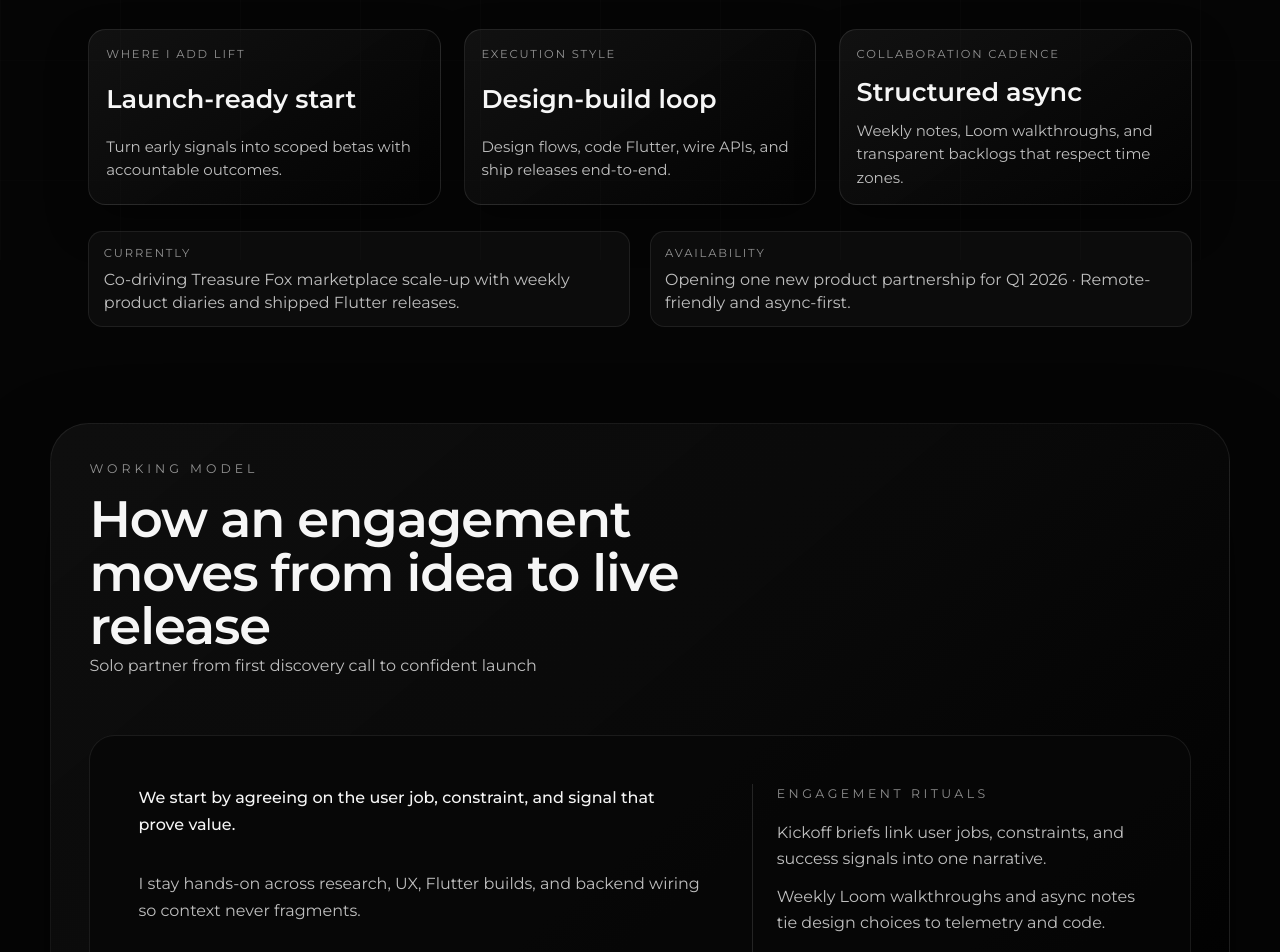
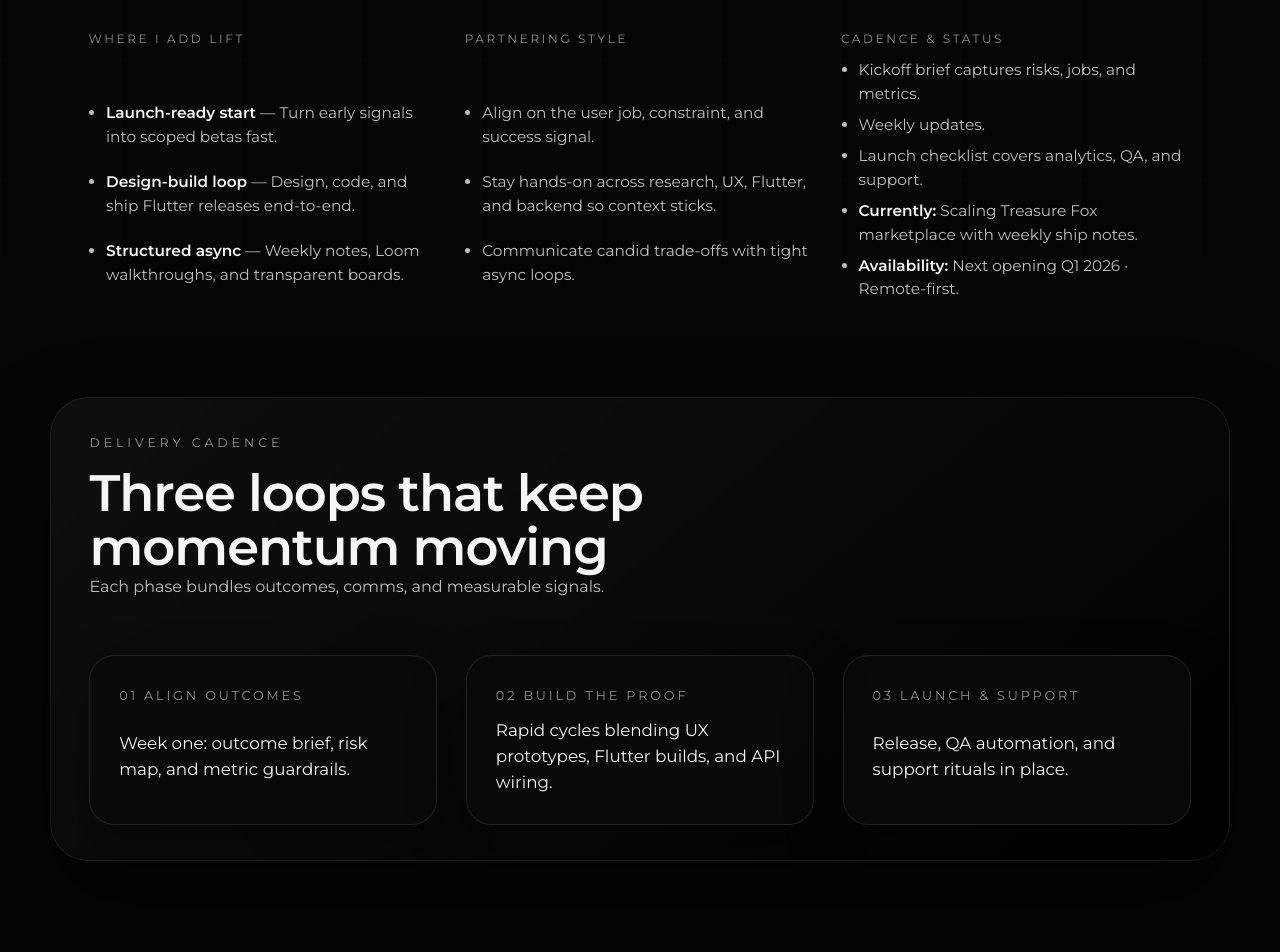
Before and after one commit to aatikakhan/aatikakhan.github.io, a React (Vite) app: page / in a window 1280 px wide. Shown: the part 540-1492 px from the top of the page. Built offline with nearby package versions, Linux system fonts and the light colour scheme.

Commit message:
another trial for design

```diff
--- a/src/App.css
+++ b/src/App.css
@@ -263,130 +263,83 @@ button {
   margin-top: clamp(1rem, 3vw, 1.6rem);
   display: grid;
   gap: clamp(1rem, 3vw, 1.6rem);
+  grid-template-columns: repeat(auto-fit, minmax(260px, 1fr));
 }
 
-.hero__highlights {
+.hero__points {
   display: grid;
-  grid-template-columns: repeat(auto-fit, minmax(220px, 1fr));
-  gap: clamp(0.9rem, 2.4vw, 1.4rem);
+  gap: 0.6rem;
 }
 
-.hero-highlight {
-  display: grid;
-  gap: 0.4rem;
-  padding: 0.95rem 1.05rem;
-  border-radius: 1.1rem;
-  border: 1px solid rgba(255, 255, 255, 0.1);
-  background: linear-gradient(145deg, rgba(255, 255, 255, 0.05) 0%, rgba(0, 0, 0, 0.35) 100%);
-  box-shadow: 0 18px 40px rgba(0, 0, 0, 0.35);
-  transition: transform 180ms ease, border-color 180ms ease, box-shadow 180ms ease;
-}
-
-.hero-highlight:hover {
-  transform: translateY(-2px);
-  border-color: rgba(255, 255, 255, 0.2);
-  box-shadow: 0 22px 48px rgba(0, 0, 0, 0.4);
-}
-
-.hero-highlight__label {
-  font-size: 0.72rem;
-  letter-spacing: 0.16em;
+.hero__section-label {
+  font-size: 0.75rem;
+  letter-spacing: 0.22em;
   text-transform: uppercase;
   color: var(--text-tertiary);
 }
 
-.hero-highlight__title {
-  font-size: clamp(1.35rem, 2vw, 1.7rem);
+.hero__list {
+  margin: 0;
+  padding-left: 1.1rem;
+  display: grid;
+  gap: 0.45rem;
+  list-style: disc;
+  color: var(--text-secondary);
+  font-size: 0.96rem;
+  line-height: 1.55;
+}
+
+.hero__list li strong {
+  color: var(--text-primary);
   font-weight: 600;
 }
 
-.hero-highlight__caption {
-  margin: 0;
-  font-size: 0.94rem;
-  line-height: 1.55;
-  color: var(--text-secondary);
+.approach-grid {
+  display: grid;
+  grid-template-columns: repeat(auto-fit, minmax(220px, 1fr));
+  gap: clamp(1.2rem, 2.8vw, 1.8rem);
 }
 
-.hero__signals {
+.approach-card {
   display: grid;
-  grid-template-columns: repeat(auto-fit, minmax(220px, 1fr));
-  gap: clamp(0.8rem, 2.2vw, 1.2rem);
+  gap: 0.7rem;
+  padding: clamp(1.3rem, 2.4vw, 1.8rem);
+  border-radius: var(--radius-md);
+  border: 1px solid rgba(255, 255, 255, 0.1);
+  background: rgba(10, 10, 10, 0.82);
+  box-shadow: 0 26px 55px rgba(0, 0, 0, 0.38);
 }
 
-.hero__signal {
-  padding: 0.75rem 0.9rem;
-  border-radius: 0.9rem;
-  border: 1px solid rgba(255, 255, 255, 0.08);
-  background: rgba(255, 255, 255, 0.03);
-  display: grid;
-  gap: 0.3rem;
-}
-
-.hero__signal-label {
-  font-size: 0.72rem;
-  letter-spacing: 0.16em;
+.approach-card__stage {
+  font-size: 0.8rem;
+  letter-spacing: 0.22em;
   text-transform: uppercase;
   color: var(--text-tertiary);
 }
 
-.hero__signal p {
+.approach-card__summary {
   margin: 0;
-  color: var(--text-secondary);
-  line-height: 1.45;
+  color: var(--text-primary);
+  font-size: 1.05rem;
+  line-height: 1.55;
 }
 
-.about__grid {
-  display: grid;
-  grid-template-columns: minmax(0, 1.45fr) minmax(0, 1fr);
-  gap: clamp(2rem, 4vw, 3rem);
-  padding: clamp(2.2rem, 4vw, 3rem);
-  border-radius: var(--radius-md);
-  background: rgba(8, 8, 8, 0.72);
-  border: 1px solid rgba(255, 255, 255, 0.08);
+.approach-card__signals {
+  margin: 0;
+  padding: 0;
+  list-style: none;
+  display: flex;
+  flex-wrap: wrap;
+  gap: 0.5rem;
 }
 
-.about__story {
-  display: grid;
-  gap: 1.1rem;
-}
-
-.about__story p {
-  margin: 0;
+.approach-card__signals li {
+  padding: 0.3rem 0.6rem;
+  border-radius: 999px;
+  background: rgba(255, 255, 255, 0.08);
+  font-size: 0.82rem;
+  letter-spacing: 0.05em;
   color: var(--text-secondary);
-  line-height: 1.7;
-}
-
-.about__story p:first-of-type {
-  color: var(--text-primary);
-  font-weight: 500;
-}
-
-.about__outline {
-  position: relative;
-  display: grid;
-  gap: 1rem;
-  padding-left: 1.5rem;
-  border-left: 1px solid rgba(255, 255, 255, 0.12);
-}
-
-.about__outline-label {
-  font-size: 0.78rem;
-  text-transform: uppercase;
-  letter-spacing: 0.28em;
-  color: var(--text-tertiary);
-}
-
-.about__outline ul {
-  margin: 0;
-  padding: 0;
-  display: grid;
-  gap: 0.8rem;
-  list-style: none;
-}
-
-.about__outline li {
-  color: var(--text-secondary);
-  line-height: 1.6;
 }
 
 .principles-grid {
@@ -875,13 +828,14 @@ button {
   }
 
   .hero__layout,
-  .about__grid,
+  .approach-grid,
   .experience-item {
     grid-template-columns: minmax(0, 1fr);
   }
 
   .hero__insights {
     gap: 1.2rem;
+    grid-template-columns: minmax(0, 1fr);
   }
 }
 
--- a/src/App.jsx
+++ b/src/App.jsx
@@ -6,6 +6,7 @@ import {
   about,
   principles,
   specialties,
+  approachStages,
   experiences,
   projects,
   skills,
@@ -137,26 +138,39 @@ function App() {
                   <FiArrowUpRight aria-hidden="true" /> Book a discovery call
                 </a>
               </Motion.div>
-              <Motion.div className="hero__insights" variants={fadeUp}>
-                <Motion.div className="hero__highlights" variants={stagger}>
-                  {hero.highlights.map((item) => (
-                    <Motion.div key={item.label} className="hero-highlight" variants={fadeUp}>
-                      <span className="hero-highlight__label">{item.label}</span>
-                      <span className="hero-highlight__title">{item.value}</span>
-                      {item.description ? <p className="hero-highlight__caption">{item.description}</p> : null}
-                    </Motion.div>
-                  ))}
+              <Motion.div className="hero__insights" variants={stagger}>
+                <Motion.div className="hero__points" variants={fadeUp}>
+                  <span className="hero__section-label">Where I add lift</span>
+                  <ul className="hero__list">
+                    {hero.highlights.map((item) => (
+                      <li key={item.label}>
+                        <strong>{item.value}</strong> — {item.description}
+                      </li>
+                    ))}
+                  </ul>
                 </Motion.div>
-                <div className="hero__signals">
-                  <div className="hero__signal">
-                    <span className="hero__signal-label">Currently</span>
-                    <p>Co-driving Treasure Fox marketplace scale-up with weekly product diaries and shipped Flutter releases.</p>
-                  </div>
-                  <div className="hero__signal hero__signal--availability">
-                    <span className="hero__signal-label">Availability</span>
-                    <p>Opening one new product partnership for Q1 2026 · Remote-friendly and async-first.</p>
-                  </div>
-                </div>
+                <Motion.div className="hero__points" variants={fadeUp}>
+                  <span className="hero__section-label">Partnering style</span>
+                  <ul className="hero__list">
+                    {about.paragraphs.map((paragraph) => (
+                      <li key={paragraph}>{paragraph}</li>
+                    ))}
+                  </ul>
+                </Motion.div>
+                <Motion.div className="hero__points" variants={fadeUp}>
+                  <span className="hero__section-label">Cadence & status</span>
+                  <ul className="hero__list">
+                    {about.rituals.map((item) => (
+                      <li key={item}>{item}</li>
+                    ))}
+                    <li>
+                      <strong>Currently:</strong> {hero.status.current}
+                    </li>
+                    <li>
+                      <strong>Availability:</strong> {hero.status.availability}
+                    </li>
+                  </ul>
+                </Motion.div>
               </Motion.div>
             </Motion.div>
           </div>
@@ -165,24 +179,24 @@ function App() {
         <section id="approach" className="section section--accent">
           <Motion.div initial="hidden" whileInView="visible" viewport={{ once: true, amount: 0.2 }} variants={stagger}>
             <SectionTitle
-              kicker="Working model"
-              title="How an engagement moves from idea to live release"
-              description={about.tagline}
+              kicker="Delivery cadence"
+              title="Three loops that keep momentum moving"
+              description="Each phase bundles outcomes, comms, and measurable signals."
             />
-            <div className="about__grid">
-              <Motion.div className="about__story" variants={fadeUp}>
-                {about.paragraphs.map((paragraph) => (
-                  <p key={paragraph}>{paragraph}</p>
-                ))}
-              </Motion.div>
-              <Motion.div className="about__outline" variants={fadeUp}>
-                <span className="about__outline-label">Engagement rituals</span>
-                <ul>
-                  <li>Kickoff briefs link user jobs, constraints, and success signals into one narrative.</li>
-                  <li>Weekly Loom walkthroughs and async notes tie design choices to telemetry and code.</li>
-                  <li>Launch checklists cover analytics dashboards, QA automation, and support follow-ups.</li>
-                </ul>
-              </Motion.div>
+            <div className="approach-grid">
+              {approachStages.map((stage) => (
+                <Motion.article
+                  key={stage.title}
+                  className="approach-card"
+                  variants={fadeUp}
+                  whileHover={surfaceMotion.whileHover}
+                  transition={surfaceMotion.transition}
+                >
+                  <span className="approach-card__stage">{stage.title}</span>
+                  <p className="approach-card__summary">{stage.summary}</p>
+
+                </Motion.article>
+              ))}
             </div>
           </Motion.div>
         </section>
@@ -234,11 +248,6 @@ function App() {
                 >
                   <h3>{item.title}</h3>
                   <p>{item.blurb}</p>
-                  <div className="specialty-deliverables">
-                    {item.deliverables.map((deliverable) => (
-                      <Pill key={deliverable}>{deliverable}</Pill>
-                    ))}
-                  </div>
                 </Motion.article>
               ))}
             </div>
--- a/src/content.js
+++ b/src/content.js
@@ -9,32 +9,41 @@ export const hero = {
   name: 'Aatika Khan',
   title: 'Product-First Mobile Consultant',
   statement:
-    'I operate as a solo developer for founders who need ideas shaped, built, and launched without adding headcount.',
+    'I operate as a solo Flutter partner for founders who need ideas shaped, built, and launched without adding headcount.',
   highlights: [
     {
       label: 'Where I add lift',
       value: 'Launch-ready start',
-      description: 'Turn early signals into scoped betas with accountable outcomes.',
+      description: 'Turn early signals into scoped betas fast.',
     },
     {
       label: 'Execution style',
       value: 'Design-build loop',
-      description: 'Design flows, code Flutter, wire APIs, and ship releases end-to-end.',
+      description: 'Design, code, and ship Flutter releases end-to-end.',
     },
     {
       label: 'Collaboration cadence',
       value: 'Structured async',
-      description: 'Weekly notes, Loom walkthroughs, and transparent backlogs that respect time zones.',
+      description: 'Weekly notes, Loom walkthroughs, and transparent boards.',
     },
   ],
+  status: {
+    current: 'Scaling Treasure Fox marketplace with weekly ship notes.',
+    availability: 'Next opening Q1 2026 · Remote-first.',
+  },
 }
 
 export const about = {
   tagline: 'Solo partner from first discovery call to confident launch',
   paragraphs: [
-    'We start by agreeing on the user job, constraint, and signal that prove value.',
-    'I stay hands-on across research, UX, Flutter builds, and backend wiring so context never fragments.',
-    'Expect candid trade-offs, tight async updates, and the energy of someone who loves shipping products.',
+    'Align on the user job, constraint, and success signal.',
+    'Stay hands-on across research, UX, Flutter, and backend so context sticks.',
+    'Communicate candid trade-offs with tight async loops.',
+  ],
+  rituals: [
+    'Kickoff brief captures risks, jobs, and metrics.',
+    'Weekly updates.',
+    'Launch checklist covers analytics, QA, and support.',
   ],
 }
 
@@ -50,7 +59,7 @@ export const principles = [
     signals: ['Discovery sprints', 'Instrumented pilots'],
   },
   {
-    title: 'Ship with telemetry',
+    title: 'Ship as per your need',
     description: 'Releases include analytics, QA automation, and support runbooks by default.',
     signals: ['Launch runbooks', 'Dashboards & alerts'],
   },
@@ -64,18 +73,33 @@ export const principles = [
 export const specialties = [
   {
     title: 'Discovery to delivery',
-    blurb: 'Align outcomes, map journeys, and turn insight into a focused backlog.',
-    deliverables: ['Opportunity sizing', 'Experience mapping', 'Delivery cadences'],
+    blurb: 'Set the goal, plan the work, and keep the releases on track.',
   },
   {
     title: 'Experience craft',
-    blurb: 'Build flows, systems, and content that keep multi-platform products cohesive.',
-    deliverables: ['Design system ops', 'Motion & microcopy', 'Accessibility checks'],
+    blurb: 'Shape clear flows and tidy interfaces your customers understand.',
   },
   {
     title: 'Reliability & momentum',
-    blurb: 'Ship resilient Flutter apps with automation and telemetry wired in.',
-    deliverables: ['CI/CD guardrails', 'Product telemetry', 'Launch playbooks'],
+    blurb: 'Ship Flutter apps with checks, automation, and signals built in.',
+  },
+]
+
+export const approachStages = [
+  {
+    title: '01 Align outcomes',
+    summary: 'Week one: outcome brief, risk map, and metric guardrails.',
+    signals: ['Outcome brief', 'Risk map'],
+  },
+  {
+    title: '02 Build the proof',
+    summary: 'Rapid cycles blending UX prototypes, Flutter builds, and API wiring.',
+    signals: ['Clickable flows', 'Instrumented betas'],
+  },
+  {
+    title: '03 Launch & support',
+    summary: 'Release, QA automation, and support rituals in place.',
+    signals: ['Launch runbook', 'Live dashboards'],
   },
 ]
 
```
